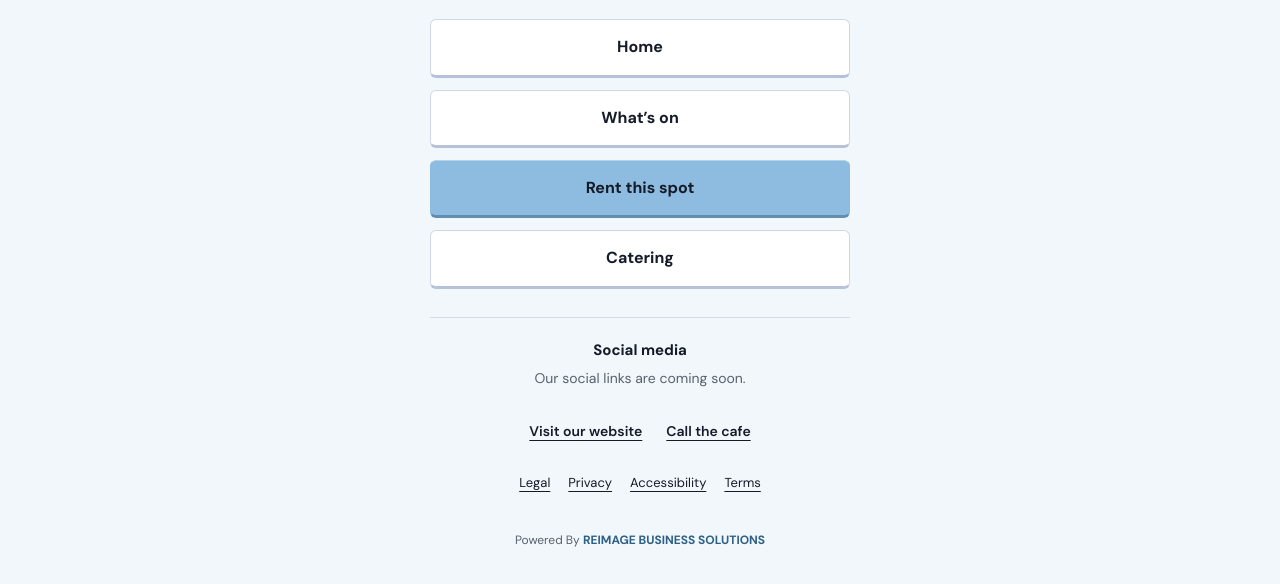
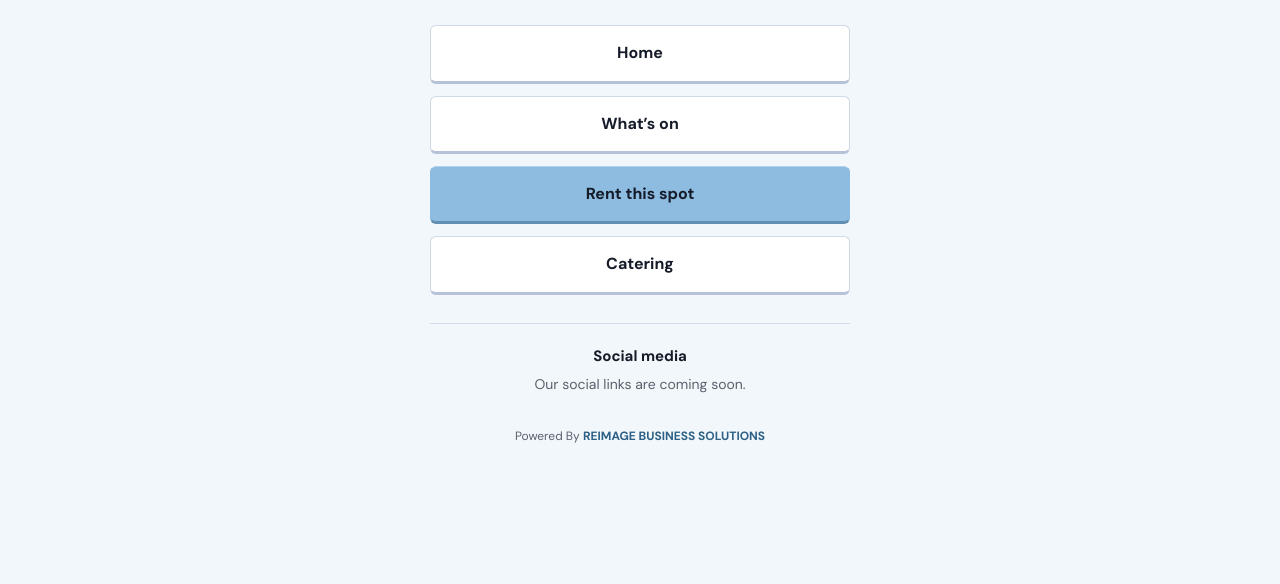
Before and after one commit to reimage-demo/blue-hills-cafe, a plain HTML site: page landing-page.html in a window 1280 px wide. Shown: the part 296-880 px from the top of the page. After the commit the page ends 800 px from the top, so only its background shows below. Drawn offline with Linux system fonts and the light colour scheme.

Commit message:
Remove extra landing page footer links

```diff
--- a/landing-page.html
+++ b/landing-page.html
@@ -65,15 +65,6 @@
       </section>
 
       <footer>
-        <div class="contact-links">
-          <a href="index.html">Visit our website</a>
-          <a href="tel:+18604361553">Call the cafe</a>
-        </div>
-        <nav class="policy-links" aria-label="Legal and accessibility">
-          <a href="legal.html">Legal</a><a href="privacy.html">Privacy</a
-          ><a href="accessibility.html">Accessibility</a
-          ><a href="terms.html">Terms</a>
-        </nav>
         <p>
           Powered By
           <a
```
